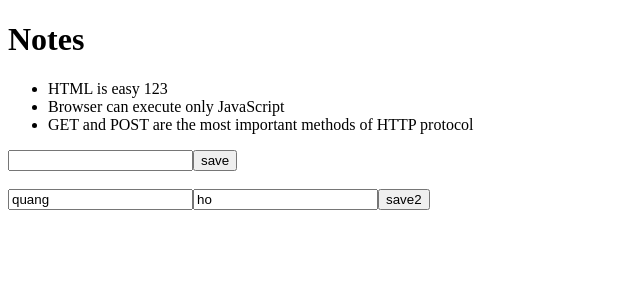
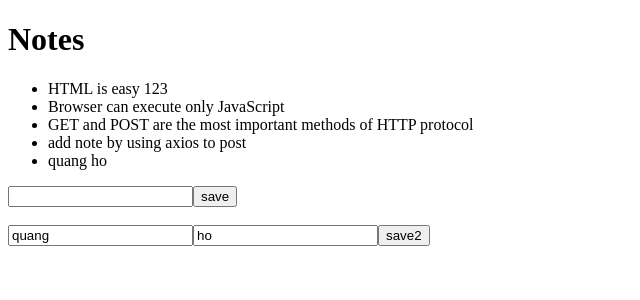
Before and after one commit to quickview357/fullstackopen2020_fso5a, a React (Create React App) app: page / in a window 1280 px wide. Shown: the top 300 px of the page, without its empty margins (0-640 px from the left). Built offline with nearby package versions, Linux system fonts and the light colour scheme; data requests are answered from the project's data file.

Commit message:
2d2 sending data to json server

```diff
--- a/db.json
+++ b/db.json
@@ -17,6 +17,18 @@
       "content": "GET and POST are the most important methods of HTTP protocol",
       "date": "2019-05-30T19:20:14.298Z",
       "important": true
+    },
+    {
+      "content": "add note by using axios to post",
+      "date": "2020-08-05T17:03:42.584Z",
+      "important": false,
+      "id": 4
+    },
+    {
+      "content": "quang ho",
+      "date": "2020-08-05T17:05:37.453Z",
+      "important": false,
+      "id": 5
     }
   ]
 }
--- a/src/App.js
+++ b/src/App.js
@@ -33,8 +33,12 @@ const App = (props) => {
       id: notes.length + 1,
     }
 
-    setNotes(notes.concat(noteObject))
-    setNewNote('')
+    axios
+      .post('http://localhost:3001/notes', noteObject)
+      .then(response => {
+        setNotes(notes.concat(response.data))
+        setNewNote('')
+      })
   }
 
   const handleNoteChange = (event)=> {
@@ -49,8 +53,11 @@ const App = (props) => {
       important: Math.random() < 0.5,
       id: notes.length + 1,
     }
-    setNotes(notes.concat(noteObject))
-    name.value = ""
+    axios
+      .post('http://localhost:3001/notes', noteObject)
+      .then(response => {
+        setNotes(notes.concat(response.data))
+      })
   }
 
   return (
```
Lines whose indentation alone changed are shown as unchanged.
